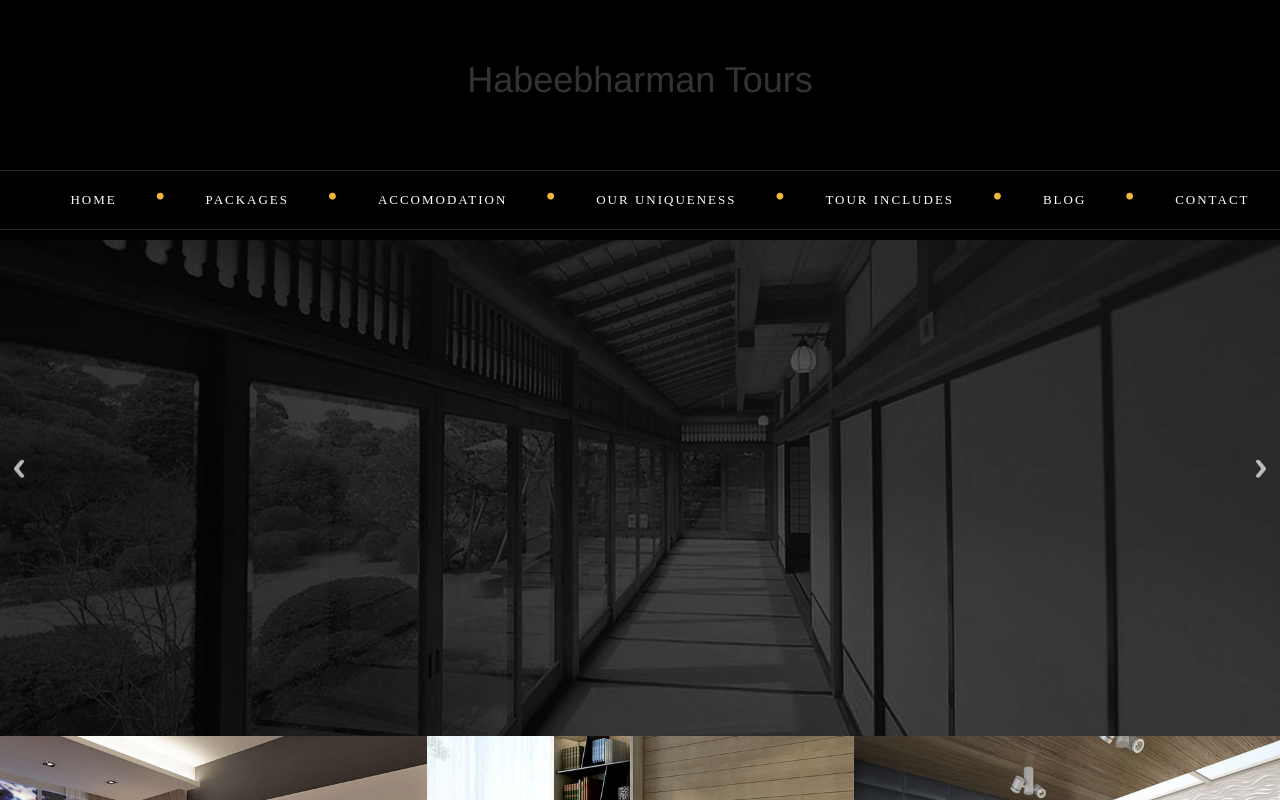
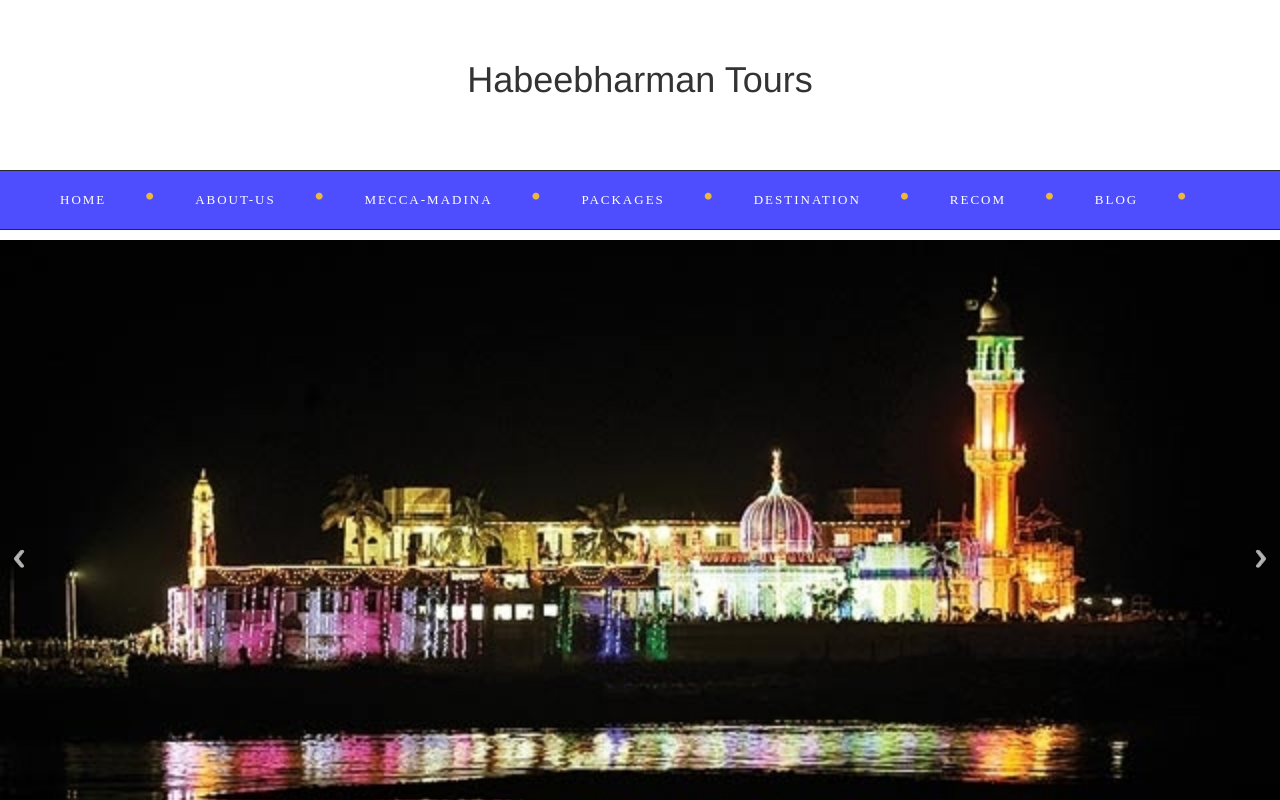
Before and after one commit to lkttyagi/freelancing_1, a plain HTML site: page index.html in a window 1280 px wide. Shown: the top 800 px of the page. Drawn offline with nearby package versions, Linux system fonts and the light colour scheme.

Commit message:
Design changes

```diff
--- a/css/style.css
+++ b/css/style.css
@@ -51,7 +51,7 @@ body {
 	HEADER
 - - - - - - - - - - - - - - - - - - - - */
 header {
-    background:black;
+    background:white;
     padding-bottom:10px
 }
 
@@ -124,7 +124,8 @@ header #logo .inner {
     width:100%;
     height:60px;
     border-top:solid 1px #292929;
-    border-bottom:solid 1px #292929
+    border-bottom:solid 1px #292929;
+    background:#4e4eff;
 }
 
 #mainmenu {
@@ -136,6 +137,7 @@ header #logo .inner {
     text-align:left;
     text-transform:uppercase;
     font-size:13px
+
 }
 
 #mainmenu a {
@@ -151,7 +153,8 @@ header #logo .inner {
     float:right;
     margin:0;
     padding:0;
-    height:30px
+    height:30px;
+
 }
 
 #mainmenu li {
--- a/index.html
+++ b/index.html
@@ -33,14 +33,20 @@
                 <li><a href="index.html">Home</a>
 
                 </li>
-                <li><a href="explore.html">Packages</a></li>
-                <li><a href="booking.html">Accomodation</a>
+                <li><a href="explore.html">About-us</a></li>
+                <li><a href="booking.html">Mecca-Madina</a>
+                   <ul>
+                   	<li><a href="">HAJI</a></li>
+                   		<li><a href="">UMRA</a></li>
+                   			<li><a href="">RAMADAN</a></li>
+                   				<li><a href="">ZIYARAT</a></li>
+                   </ul>
+                </li>
+                <li><a href="room-list.html">Packages</a></li>
+                <li><a href="news.html">Destination</a>
 
                 </li>
-                <li><a href="room-list.html">Our Uniqueness</a></li>
-                <li><a href="news.html">Tour includes</a>
-
-                </li>
+                	<li><a href="">Recom</a></li>
                 <li><a href="gallery.html">BLog</a></li>
                 <li><a href="contact.html">Contact</a></li>
             </ul>
@@ -68,7 +74,7 @@
                         </div>
 
                     </div>
-                    <img src="img/slider-home/pic%20(1).jpg" alt="">
+                    <img src="img/slider1.jpg" alt="">
                 </li>
 
                 <li>
@@ -84,7 +90,7 @@
                         </div>
 
                     </div>
-                    <img src="img/slider-home/pic%20(2).jpg" alt="">
+                    <img src="img/slider2.jpg" alt="">
                 </li>
             </ul>
         </div>
```
Also changed, not shown: booking.html (+12 -6 lines), contact.html (+12 -6 lines), explore.html (+12 -6 lines), gallery.html (+12 -6 lines), news.html (+12 -6 lines), room-list.html (+12 -6 lines), img/slider1.jpg (added), img/slider2.jpg (added).
